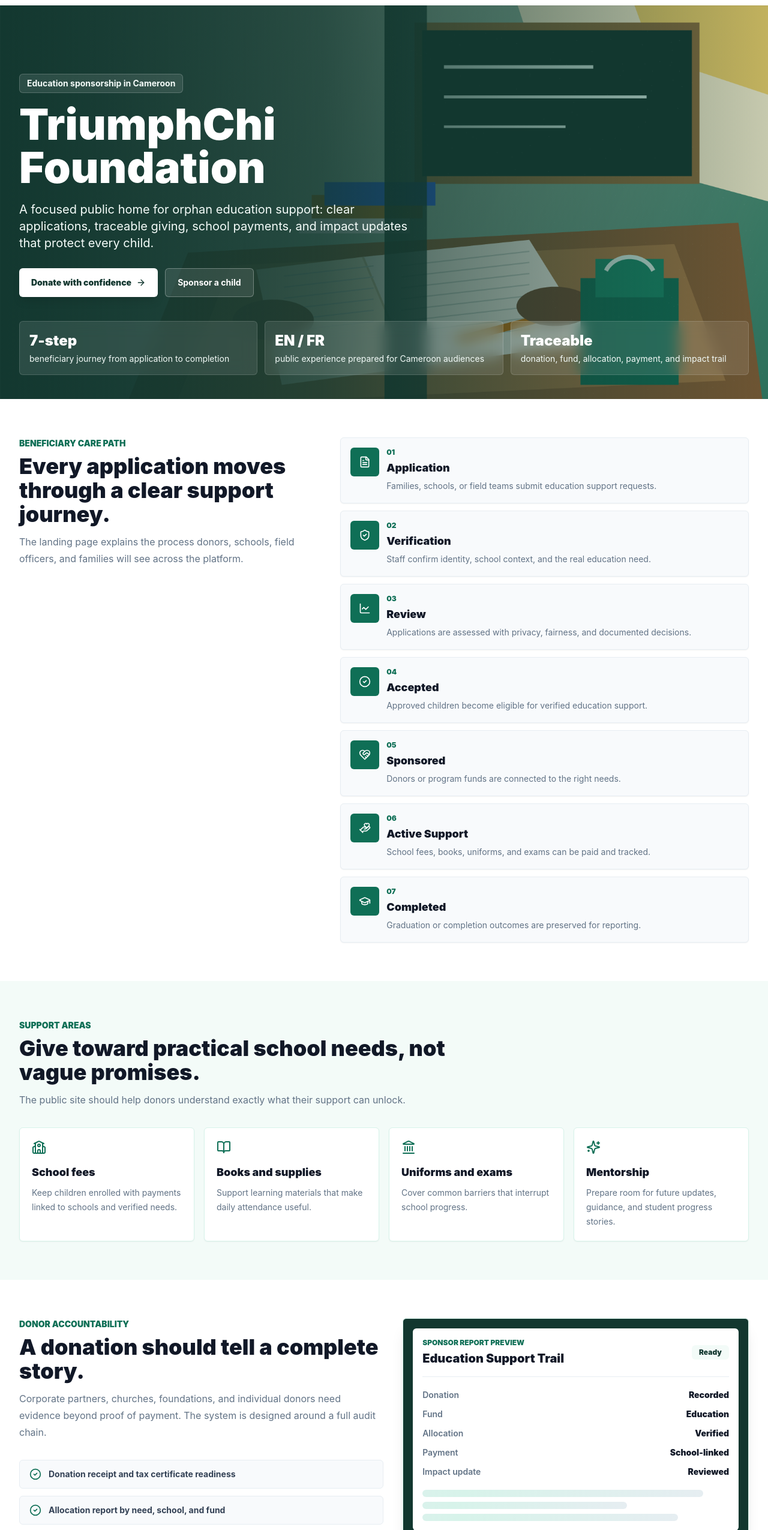
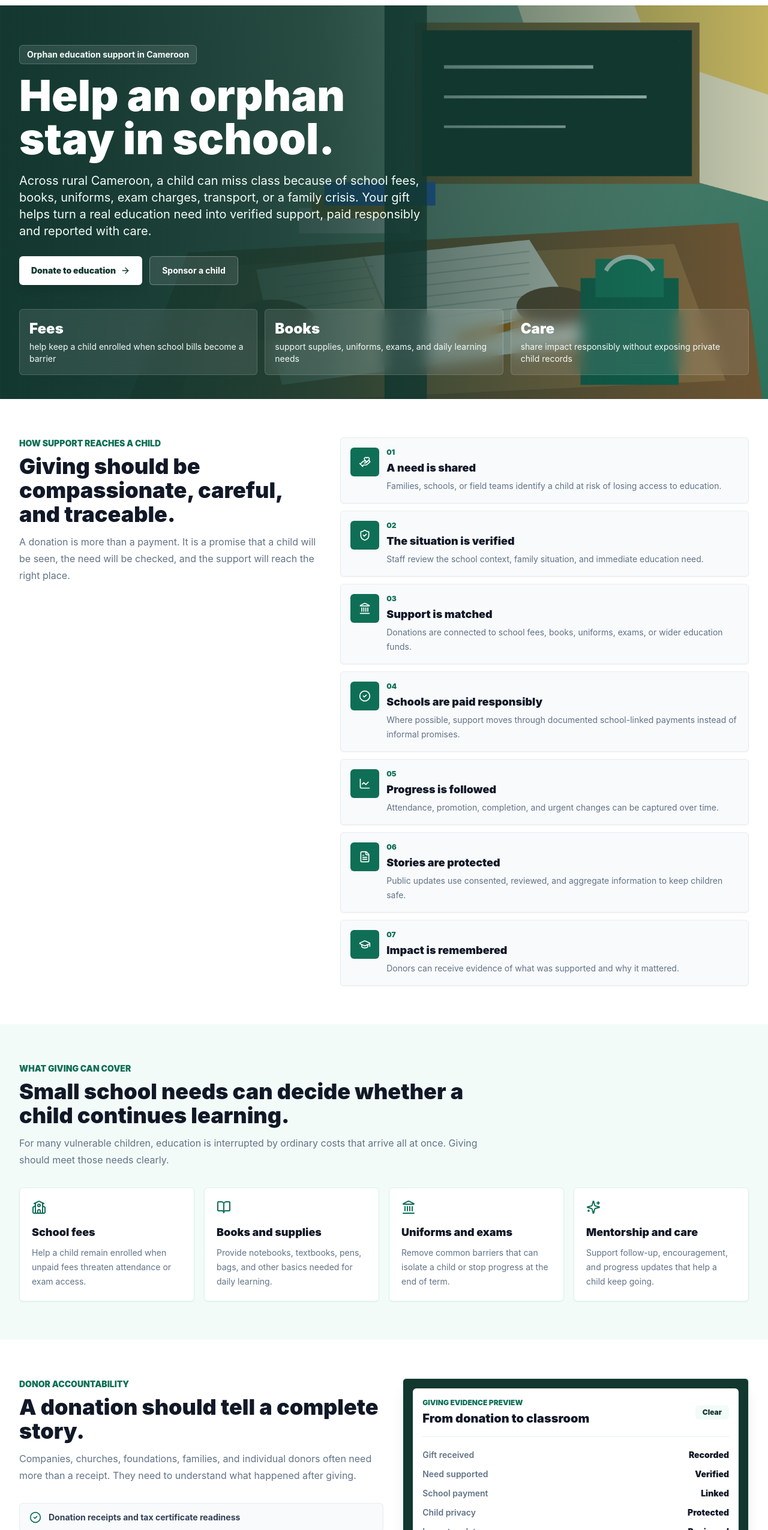
Before and after one commit to delan75/TriumphChi-Foundation, a React (Vite) app in the folder frontend/: page /en in a window 1280 px wide. Shown: the part 56-2606 px from the top of the page at 60% size. Built offline with nearby package versions, Linux system fonts and the light colour scheme.

Commit message:
Refine landing page charity messaging

```diff
--- /dev/null
+++ b/frontend/src/components/public/PaymentMethods.tsx
@@ -0,0 +1,71 @@
+import { cn } from '../ui/cn';
+import { Locale } from '../../lib/i18n';
+
+interface PaymentMethodsProps {
+  locale: Locale;
+  variant?: 'light' | 'dark';
+}
+
+const paymentMethods = [
+  {
+    key: 'momo',
+    mark: 'MoMo',
+    label: 'MoMo',
+    detail: { en: 'Mobile money', fr: 'Mobile money' },
+    className: 'bg-[#ffcc00] text-[#1f2937]',
+  },
+  {
+    key: 'paypal',
+    mark: 'PayPal',
+    label: 'PayPal',
+    detail: { en: 'Online wallet', fr: 'Portefeuille en ligne' },
+    className: 'bg-[#003087] text-white',
+  },
+  {
+    key: 'eft',
+    mark: 'EFT',
+    label: 'EFT',
+    detail: { en: 'Bank transfer', fr: 'Virement bancaire' },
+    className: 'bg-foundation-700 text-white',
+  },
+  {
+    key: 'cards',
+    mark: 'Cards',
+    label: 'Cards',
+    detail: { en: 'Online, credit, and debit', fr: 'En ligne, crédit et débit' },
+    className: 'bg-ink-900 text-white',
+  },
+];
+
+export function PaymentMethods({ locale, variant = 'light' }: PaymentMethodsProps) {
+  const isDark = variant === 'dark';
+
+  return (
+    <div>
+      <p className={cn('text-sm font-black uppercase', isDark ? 'text-foundation-100' : 'text-foundation-700')}>
+        {locale === 'fr' ? 'Moyens de paiement' : 'Payment methods'}
+      </p>
+      <div className="mt-4 grid gap-3 sm:grid-cols-2 lg:grid-cols-4">
+        {paymentMethods.map(({ key, mark, label, detail, className }) => (
+          <div
+            key={key}
+            className={cn(
+              'flex min-h-20 items-center gap-3 rounded-md border p-3 shadow-sm',
+              isDark ? 'border-white/10 bg-white/5' : 'border-foundation-100 bg-white',
+            )}
+          >
+            <span className={cn('grid h-12 w-12 shrink-0 place-items-center rounded-md font-black shadow-sm', className)}>
+              <span className="text-[0.65rem] leading-none tracking-normal">{mark}</span>
+            </span>
+            <span>
+              <span className={cn('block text-base font-black', isDark ? 'text-white' : 'text-ink-900')}>{label}</span>
+              <span className={cn('block text-sm leading-5', isDark ? 'text-foundation-100' : 'text-ink-500')}>
+                {detail[locale]}
+              </span>
+            </span>
+          </div>
+        ))}
+      </div>
+    </div>
+  );
+}
--- a/frontend/src/content/publicPages.ts
+++ b/frontend/src/content/publicPages.ts
@@ -62,11 +62,11 @@ export const publicPages: PublicPageDefinition[] = [
     label: { en: 'Home', fr: 'Accueil' },
     eyebrow: { en: 'Education sponsorship in Cameroon', fr: 'Parrainage scolaire au Cameroun' },
     title: {
-      en: 'Transparent education support for vulnerable children.',
+      en: 'Help orphans in Cameroon stay in school.',
       fr: 'Un soutien scolaire transparent pour les enfants vulnérables.',
     },
     description: {
-      en: 'TriumphChi Foundation coordinates applications, sponsorships, school payments, and impact reporting with child privacy at the center.',
+      en: 'Donate toward verified school fees, books, uniforms, exams, and education support for vulnerable children while keeping child privacy protected.',
       fr: "La Fondation TriumphChi coordonne les demandes, les parrainages, les paiements scolaires et les rapports d'impact avec la protection de l'enfant au centre.",
     },
     cta: { label: { en: 'Sponsor a child', fr: 'Parrainer un enfant' }, page: 'sponsor' },
--- a/frontend/src/features/public/landing/LandingPage.tsx
+++ b/frontend/src/features/public/landing/LandingPage.tsx
@@ -2,7 +2,6 @@ import { Link } from 'react-router-dom';
 import {
   ArrowRight,
   BookOpen,
-  Building2,
   CheckCircle2,
   FileText,
   GraduationCap,
@@ -10,11 +9,11 @@ import {
   HeartHandshake,
   Landmark,
   LineChart,
-  LockKeyhole,
   School,
   ShieldCheck,
   Sparkles,
 } from 'lucide-react';
+import { PaymentMethods } from '../../../components/public/PaymentMethods';
 import { Seo } from '../../../components/seo/Seo';
 import { cn } from '../../../components/ui/cn';
 import { buildPublicPageSchema, getPageByKey, PublicPageDefinition } from '../../../content/publicPages';
@@ -26,7 +25,7 @@ interface LandingPageProps {
   page: PublicPageDefinition;
 }
 
-const workflowIcons = [FileText, ShieldCheck, LineChart, CheckCircle2, HeartHandshake, HandHeart, GraduationCap];
+const workflowIcons = [HandHeart, ShieldCheck, Landmark, CheckCircle2, LineChart, FileText, GraduationCap];
 const programIcons = [School, BookOpen, Landmark, Sparkles];
 const highPriorityImageProps = { fetchpriority: 'high' } as Record<string, string>;
 
@@ -224,6 +223,13 @@ export function LandingPage({ locale, page }: LandingPageProps) {
           </div>
         </div>
       </section>
+
+      <section className="bg-white">
+        <div className="mx-auto grid max-w-7xl gap-8 px-4 pb-12 sm:px-6 lg:grid-cols-[0.85fr_1.15fr] lg:px-8 lg:pb-16">
+          <SectionIntro eyebrow={copy.paymentEyebrow} title={copy.paymentTitle} body={copy.paymentBody} />
+          <PaymentMethods locale={locale} />
+        </div>
+      </section>
     </>
   );
 }
@@ -271,121 +277,130 @@ interface LandingCopy {
   finalTitle: string;
   finalBody: string;
   finalCta: string;
+  paymentEyebrow: string;
+  paymentTitle: string;
+  paymentBody: string;
 }
 
 const landingCopy = {
   en: {
-    eyebrow: 'Education sponsorship in Cameroon',
-    heading: 'TriumphChi Foundation',
-    lead: 'A focused public home for orphan education support: clear applications, traceable giving, school payments, and impact updates that protect every child.',
-    primaryCta: 'Donate with confidence',
+    eyebrow: 'Orphan education support in Cameroon',
+    heading: 'Help an orphan stay in school.',
+    lead: 'Across rural Cameroon, a child can miss class because of school fees, books, uniforms, exam charges, transport, or a family crisis. Your gift helps turn a real education need into verified support, paid responsibly and reported with care.',
+    primaryCta: 'Donate to education',
     secondaryCta: 'Sponsor a child',
     heroImageAlt: 'Illustrated classroom table with books, notebooks, a school bag, and a chalkboard.',
     heroStats: [
-      { value: '7-step', label: 'beneficiary journey from application to completion' },
-      { value: 'EN / FR', label: 'public experience prepared for Cameroon audiences' },
-      { value: 'Traceable', label: 'donation, fund, allocation, payment, and impact trail' },
+      { value: 'Fees', label: 'help keep a child enrolled when school bills become a barrier' },
+      { value: 'Books', label: 'support supplies, uniforms, exams, and daily learning needs' },
+      { value: 'Care', label: 'share impact responsibly without exposing private child records' },
     ],
-    workflowEyebrow: 'Beneficiary care path',
-    workflowTitle: 'Every application moves through a clear support journey.',
-    workflowBody: 'The landing page explains the process donors, schools, field officers, and families will see across the platform.',
+    workflowEyebrow: 'How support reaches a child',
+    workflowTitle: 'Giving should be compassionate, careful, and traceable.',
+    workflowBody: 'A donation is more than a payment. It is a promise that a child will be seen, the need will be checked, and the support will reach the right place.',
     workflow: [
-      { title: 'Application', body: 'Families, schools, or field teams submit education support requests.' },
-      { title: 'Verification', body: 'Staff confirm identity, school context, and the real education need.' },
-      { title: 'Review', body: 'Applications are assessed with privacy, fairness, and documented decisions.' },
-      { title: 'Accepted', body: 'Approved children become eligible for verified education support.' },
-      { title: 'Sponsored', body: 'Donors or program funds are connected to the right needs.' },
-      { title: 'Active Support', body: 'School fees, books, uniforms, and exams can be paid and tracked.' },
-      { title: 'Completed', body: 'Graduation or completion outcomes are preserved for reporting.' },
+      { title: 'A need is shared', body: 'Families, schools, or field teams identify a child at risk of losing access to education.' },
+      { title: 'The situation is verified', body: 'Staff review the school context, family situation, and immediate education need.' },
+      { title: 'Support is matched', body: 'Donations are connected to school fees, books, uniforms, exams, or wider education funds.' },
+      { title: 'Schools are paid responsibly', body: 'Where possible, support moves through documented school-linked payments instead of informal promises.' },
+      { title: 'Progress is followed', body: 'Attendance, promotion, completion, and urgent changes can be captured over time.' },
+      { title: 'Stories are protected', body: 'Public updates use consented, reviewed, and aggregate information to keep children safe.' },
+      { title: 'Impact is remembered', body: 'Donors can receive evidence of what was supported and why it mattered.' },
     ],
-    programEyebrow: 'Support areas',
-    programTitle: 'Give toward practical school needs, not vague promises.',
-    programBody: 'The public site should help donors understand exactly what their support can unlock.',
+    programEyebrow: 'What giving can cover',
+    programTitle: 'Small school needs can decide whether a child continues learning.',
+    programBody: 'For many vulnerable children, education is interrupted by ordinary costs that arrive all at once. Giving should meet those needs clearly.',
     programs: [
-      { title: 'School fees', body: 'Keep children enrolled with payments linked to schools and verified needs.' },
-      { title: 'Books and supplies', body: 'Support learning materials that make daily attendance useful.' },
-      { title: 'Uniforms and exams', body: 'Cover common barriers that interrupt school progress.' },
-      { title: 'Mentorship', body: 'Prepare room for future updates, guidance, and student progress stories.' },
+      { title: 'School fees', body: 'Help a child remain enrolled when unpaid fees threaten attendance or exam access.' },
+      { title: 'Books and supplies', body: 'Provide notebooks, textbooks, pens, bags, and other basics needed for daily learning.' },
+      { title: 'Uniforms and exams', body: 'Remove common barriers that can isolate a child or stop progress at the end of term.' },
+      { title: 'Mentorship and care', body: 'Support follow-up, encouragement, and progress updates that help a child keep going.' },
     ],
     accountabilityEyebrow: 'Donor accountability',
     accountabilityTitle: 'A donation should tell a complete story.',
-    accountabilityBody: 'Corporate partners, churches, foundations, and individual donors need evidence beyond proof of payment. The system is designed around a full audit chain.',
-    evidence: ['Donation receipt and tax certificate readiness', 'Allocation report by need, school, and fund', 'CSR and annual donor statement foundation', 'Impact updates approved for public sharing'],
-    reportLabel: 'Sponsor report preview',
-    reportTitle: 'Education Support Trail',
-    reportStatus: 'Ready',
+    accountabilityBody: 'Companies, churches, foundations, families, and individual donors often need more than a receipt. They need to understand what happened after giving.',
+    evidence: ['Donation receipts and tax certificate readiness', 'Allocation reports by need, school, and fund', 'CSR and annual donor statement foundation', 'Impact updates approved for public sharing'],
+    reportLabel: 'Giving evidence preview',
+    reportTitle: 'From donation to classroom',
+    reportStatus: 'Clear',
     reportRows: [
-      { label: 'Donation', value: 'Recorded' },
-      { label: 'Fund', value: 'Education' },
-      { label: 'Allocation', value: 'Verified' },
-      { label: 'Payment', value: 'School-linked' },
+      { label: 'Gift received', value: 'Recorded' },
+      { label: 'Need supported', value: 'Verified' },
+      { label: 'School payment', value: 'Linked' },
+      { label: 'Child privacy', value: 'Protected' },
       { label: 'Impact update', value: 'Reviewed' },
     ],
     storyEyebrow: 'Privacy-first storytelling',
-    storyTitle: 'Visual memory matters, but child safety matters more.',
-    storyBody: 'The landing page uses hopeful education imagery and aggregate impact language. Personal beneficiary records stay inside authenticated workflows.',
+    storyTitle: 'Tell the story of hope without exposing the child.',
+    storyBody: 'Photos, names, locations, and family details can put children at risk when handled carelessly. Public storytelling should use hopeful education imagery, approved updates, and aggregate impact language while personal records stay private.',
     storyCta: 'View impact structure',
     storyImageAlt: 'Classroom illustration showing books and school materials without identifying a child.',
     finalEyebrow: 'Start with trust',
-    finalTitle: 'Help build a transparent education sponsorship path.',
-    finalBody: 'Every public interaction should make giving easier, reporting clearer, and child data safer.',
+    finalTitle: 'Give toward a school need today.',
+    finalBody: 'Your support can help pay a fee, buy a book, prepare for an exam, or keep a child connected to school when life becomes fragile.',
     finalCta: 'Donate now',
+    paymentEyebrow: 'Ways to give',
+    paymentTitle: 'Simple payment options for local and international donors.',
+    paymentBody: 'Donors should be able to give through familiar channels, with receipts and follow-up reporting prepared around the donation record.',
   },
   fr: {
-    eyebrow: 'Parrainage scolaire au Cameroun',
-    heading: 'Fondation TriumphChi',
-    lead: "Un accueil public pour le soutien scolaire des orphelins : demandes claires, dons traçables, paiements aux écoles et nouvelles d'impact qui protègent chaque enfant.",
-    primaryCta: 'Donner avec confiance',
+    eyebrow: 'Soutien scolaire aux orphelins au Cameroun',
+    heading: 'Aider un orphelin à rester à l’école.',
+    lead: "Dans les zones rurales du Cameroun, un enfant peut manquer l'école à cause des frais scolaires, des livres, de l'uniforme, des frais d'examen, du transport ou d'une crise familiale. Votre don transforme un besoin réel en soutien vérifié, payé avec responsabilité et expliqué avec soin.",
+    primaryCta: 'Donner pour l’éducation',
     secondaryCta: 'Parrainer un enfant',
     heroImageAlt: "Illustration d'une table de classe avec livres, cahiers, sac scolaire et tableau.",
     heroStats: [
-      { value: '7 étapes', label: "parcours du bénéficiaire de la demande à l'achèvement" },
-      { value: 'EN / FR', label: 'expérience publique prévue pour les publics du Cameroun' },
-      { value: 'Traçable', label: 'chaîne don, fonds, allocation, paiement et impact' },
+      { value: 'Frais', label: "aider un enfant à rester inscrit quand les factures deviennent un obstacle" },
+      { value: 'Livres', label: "soutenir les fournitures, uniformes, examens et besoins d'apprentissage" },
+      { value: 'Protection', label: "partager l'impact sans exposer les dossiers privés des enfants" },
     ],
-    workflowEyebrow: 'Parcours du bénéficiaire',
-    workflowTitle: 'Chaque demande suit un parcours de soutien clair.',
-    workflowBody: 'La page explique le processus visible par les donateurs, écoles, agents de terrain et familles.',
+    workflowEyebrow: "Comment l'aide arrive à l'enfant",
+    workflowTitle: 'Donner doit rester humain, prudent et traçable.',
+    workflowBody: "Un don n'est pas seulement un paiement. C'est une promesse qu'un enfant sera vu, que le besoin sera vérifié et que le soutien arrivera au bon endroit.",
     workflow: [
-      { title: 'Demande', body: 'Les familles, écoles ou équipes terrain soumettent les demandes.' },
-      { title: 'Vérification', body: "L'équipe confirme l'identité, le contexte scolaire et le besoin réel." },
-      { title: 'Étude', body: 'Les demandes sont évaluées avec confidentialité, équité et décisions documentées.' },
-      { title: 'Acceptée', body: 'Les enfants approuvés deviennent éligibles au soutien scolaire.' },
-      { title: 'Parrainée', body: 'Les donateurs ou fonds de programme sont liés aux bons besoins.' },
-      { title: 'Soutien actif', body: 'Frais, livres, uniformes et examens peuvent être payés et suivis.' },
-      { title: 'Terminée', body: 'Les résultats de réussite ou fin de parcours sont conservés pour les rapports.' },
+      { title: 'Un besoin est signalé', body: "Les familles, écoles ou équipes de terrain identifient un enfant qui risque de perdre l'accès à l'éducation." },
+      { title: 'La situation est vérifiée', body: "L'équipe examine le contexte scolaire, la situation familiale et le besoin éducatif immédiat." },
+      { title: 'Le soutien est orienté', body: "Les dons sont liés aux frais scolaires, livres, uniformes, examens ou fonds d'éducation." },
+      { title: 'Les écoles sont payées avec soin', body: 'Quand cela est possible, le soutien passe par des paiements documentés liés aux écoles.' },
+      { title: 'Le progrès est suivi', body: "La présence, la promotion, la fin de parcours et les urgences peuvent être suivies dans le temps." },
+      { title: 'Les histoires sont protégées', body: "Les nouvelles publiques utilisent des informations consenties, relues et agrégées pour protéger les enfants." },
+      { title: "L'impact est conservé", body: 'Les donateurs peuvent recevoir des preuves de ce qui a été soutenu et de son importance.' },
     ],
-    programEyebrow: 'Domaines de soutien',
-    programTitle: 'Donner pour des besoins scolaires concrets.',
-    programBody: 'Le site public aide les donateurs à comprendre précisément ce que leur soutien peut rendre possible.',
+    programEyebrow: 'Ce que le don peut couvrir',
+    programTitle: "De petits besoins scolaires peuvent décider si un enfant continue d'apprendre.",
+    programBody: "Pour beaucoup d'enfants vulnérables, l'école est interrompue par des coûts ordinaires qui arrivent au même moment. Le don doit répondre clairement à ces besoins.",
     programs: [
-      { title: 'Frais scolaires', body: "Maintenir les enfants inscrits avec des paiements liés aux écoles et besoins vérifiés." },
-      { title: 'Livres et fournitures', body: "Soutenir le matériel qui rend la présence à l'école utile." },
-      { title: 'Uniformes et examens', body: 'Couvrir les obstacles fréquents qui interrompent le progrès scolaire.' },
-      { title: 'Mentorat', body: 'Préparer les futures nouvelles, conseils et récits de progrès.' },
+      { title: 'Frais scolaires', body: "Aider un enfant à rester inscrit quand les frais impayés menacent la présence ou l'accès aux examens." },
+      { title: 'Livres et fournitures', body: "Fournir cahiers, manuels, stylos, sacs et autres bases nécessaires à l'apprentissage quotidien." },
+      { title: 'Uniformes et examens', body: "Lever des obstacles fréquents qui peuvent isoler l'enfant ou bloquer sa progression en fin de trimestre." },
+      { title: 'Mentorat et suivi', body: "Soutenir l'encouragement, l'accompagnement et les nouvelles de progrès qui aident l'enfant à continuer." },
     ],
-    accountabilityEyebrow: 'Responsabilité donateur',
+    accountabilityEyebrow: 'Responsabilité envers les donateurs',
     accountabilityTitle: 'Un don doit raconter une histoire complète.',
-    accountabilityBody: "Les entreprises, églises, fondations et donateurs individuels ont besoin de preuves au-delà du paiement. Le système suit une chaîne d'audit complète.",
-    evidence: ['Reçu de don et certificat fiscal prêts', 'Rapport d’allocation par besoin, école et fonds', 'Base pour rapports RSE et relevés annuels', 'Nouvelles d’impact validées pour publication'],
-    reportLabel: 'Aperçu du rapport',
-    reportTitle: 'Chaîne du soutien scolaire',
-    reportStatus: 'Prêt',
+    accountabilityBody: "Les entreprises, églises, fondations, familles et donateurs individuels ont souvent besoin de plus qu'un reçu. Ils doivent comprendre ce qui s'est passé après le don.",
+    evidence: ['Reçus de don et certificats fiscaux prêts', "Rapports d'allocation par besoin, école et fonds", 'Base pour rapports RSE et relevés annuels', "Nouvelles d'impact validées pour publication"],
+    reportLabel: 'Aperçu des preuves',
+    reportTitle: 'Du don à la salle de classe',
+    reportStatus: 'Clair',
     reportRows: [
-      { label: 'Don', value: 'Enregistré' },
-      { label: 'Fonds', value: 'Éducation' },
-      { label: 'Allocation', value: 'Vérifiée' },
-      { label: 'Paiement', value: 'Lié à l’école' },
-      { label: 'Impact', value: 'Revu' },
+      { label: 'Don reçu', value: 'Enregistré' },
+      { label: 'Besoin soutenu', value: 'Vérifié' },
+      { label: 'Paiement école', value: 'Lié' },
+      { label: "Vie privée de l'enfant", value: 'Protégée' },
+      { label: 'Nouvelle impact', value: 'Relue' },
     ],
     storyEyebrow: 'Récits avec confidentialité',
-    storyTitle: "La mémoire visuelle compte, la sécurité de l'enfant aussi.",
-    storyBody: "La page utilise une imagerie éducative positive et des données d'impact agrégées. Les dossiers personnels restent dans les espaces authentifiés.",
+    storyTitle: "Raconter l'espérance sans exposer l'enfant.",
+    storyBody: "Les photos, noms, lieux et détails familiaux peuvent mettre les enfants en danger quand ils sont mal gérés. Les récits publics doivent utiliser une imagerie éducative positive, des nouvelles approuvées et des données d'impact agrégées, tandis que les dossiers personnels restent privés.",
     storyCta: "Voir la structure d'impact",
-    storyImageAlt: "Illustration de classe avec livres et matériel scolaire sans identifier un enfant.",
+    storyImageAlt: 'Illustration de classe avec livres et matériel scolaire sans identifier un enfant.',
     finalEyebrow: 'Commencer par la confiance',
-    finalTitle: 'Construire un parrainage scolaire transparent.',
-    finalBody: 'Chaque interaction publique doit rendre le don plus simple, le rapport plus clair et les données des enfants plus sûres.',
+    finalTitle: "Donner aujourd'hui pour un besoin scolaire.",
+    finalBody: "Votre soutien peut aider à payer des frais, acheter un livre, préparer un examen ou garder un enfant connecté à l'école quand la vie devient fragile.",
     finalCta: 'Donner maintenant',
+    paymentEyebrow: 'Façons de donner',
+    paymentTitle: 'Des moyens de paiement simples pour les donateurs locaux et internationaux.',
+    paymentBody: 'Les donateurs doivent pouvoir donner par des canaux familiers, avec des reçus et un suivi préparés autour du dossier de don.',
   },
 } satisfies Record<Locale, LandingCopy>;
--- a/frontend/src/lib/i18n.ts
+++ b/frontend/src/lib/i18n.ts
@@ -10,7 +10,7 @@ export function isLocale(value: string | undefined): value is Locale {
 export const messages = {
   en: {
     appName: 'TriumphChi Foundation',
-    operationsSubtitle: 'Education sponsorship operations',
+    operationsSubtitle: 'Orphan education support',
     home: 'Home',
     about: 'About',
     programs: 'Programs',
@@ -27,7 +27,7 @@ export const messages = {
   },
   fr: {
     appName: 'Fondation TriumphChi',
-    operationsSubtitle: "Opérations de parrainage scolaire",
+    operationsSubtitle: 'Soutien scolaire aux orphelins',
     home: 'Accueil',
     about: 'À propos',
     programs: 'Programmes',
```
Also changed, not shown: frontend/src/app/shell/PublicFooter.tsx (+8 -2 lines).
